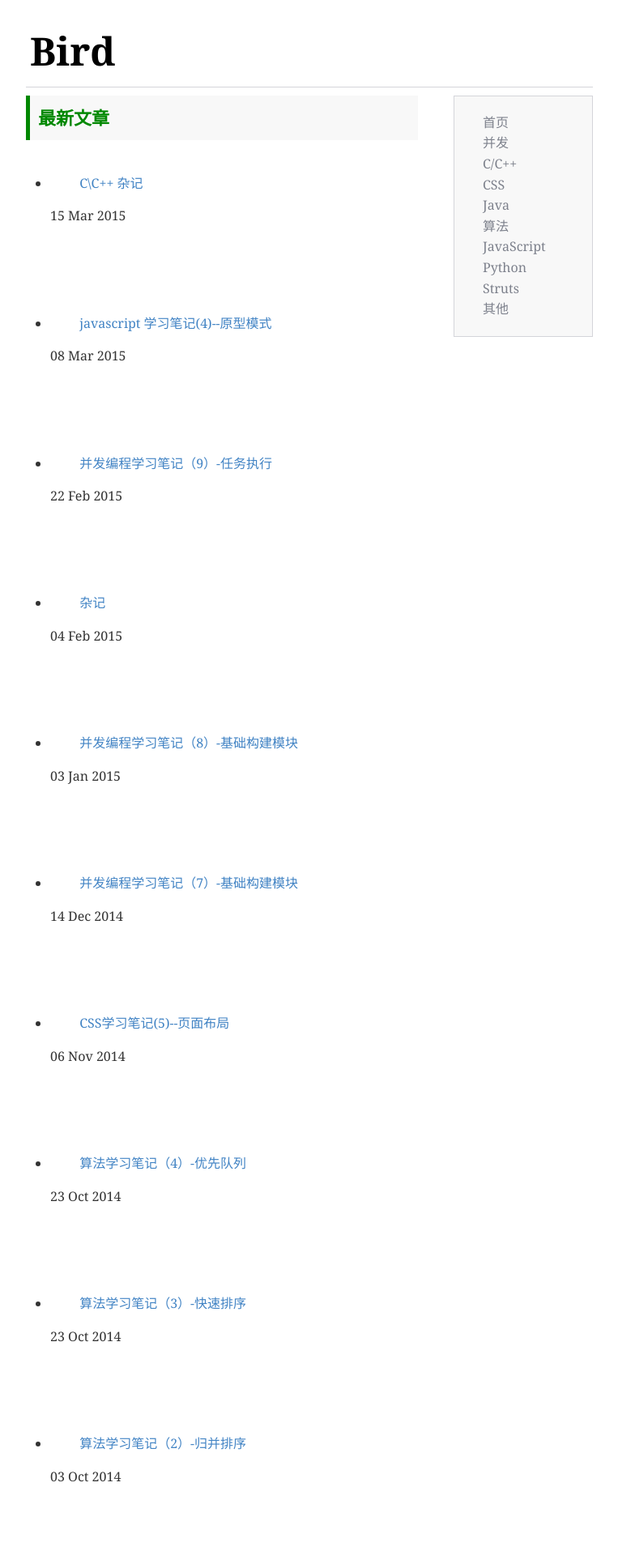
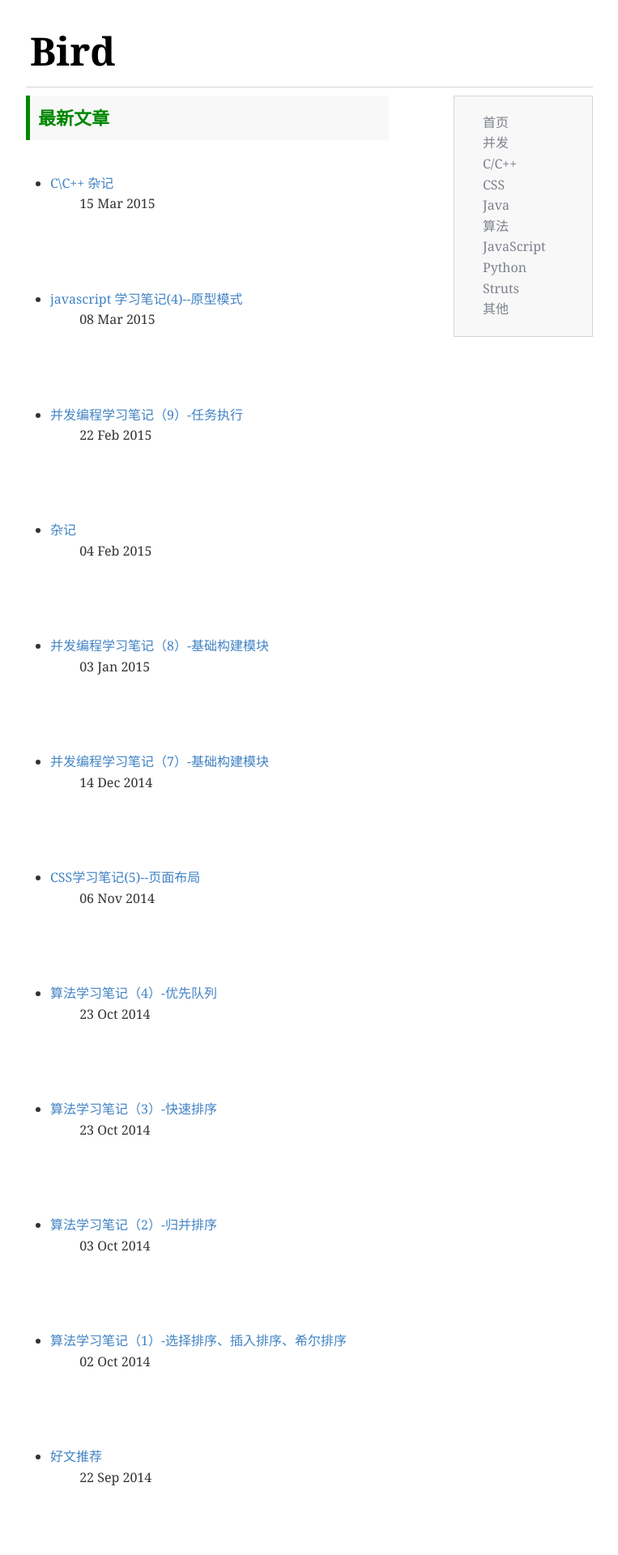
Before and after one commit to Qing-Shuang/Bird, a Jekyll site: the page built from index.html, in a window 1280 px wide. Shown: the top 1920 px of the page at 81% size, without its empty margins (258-1021 px from the left). Built offline with Jekyll 4.4.1, drawn with Linux system fonts in a browser that asks for light colours; Markdown is read by kramdown in place of the engine named in the settings; the list of posts is cut into pages by our own code.

Commit message:
Update index.html

```diff
--- a/index.html
+++ b/index.html
@@ -7,9 +7,10 @@
 
 {% for post in site.posts %}
 
-　　<li>
-　　<a href="{{ site.baseurl }}{{ post.url }}"> {{ post.title }}</a>
-　　<p>{{ post.date | date_to_string }}</p>
+　　<li><a href="{{ site.baseurl }}{{ post.url }}"> {{ post.title }}</a>
+　　<div class="mtime">
+　　  {{ post.date | date_to_string }}
+　　</div>
 　　<p>{{ post.description }}</p>
 　　</li>
 
```
